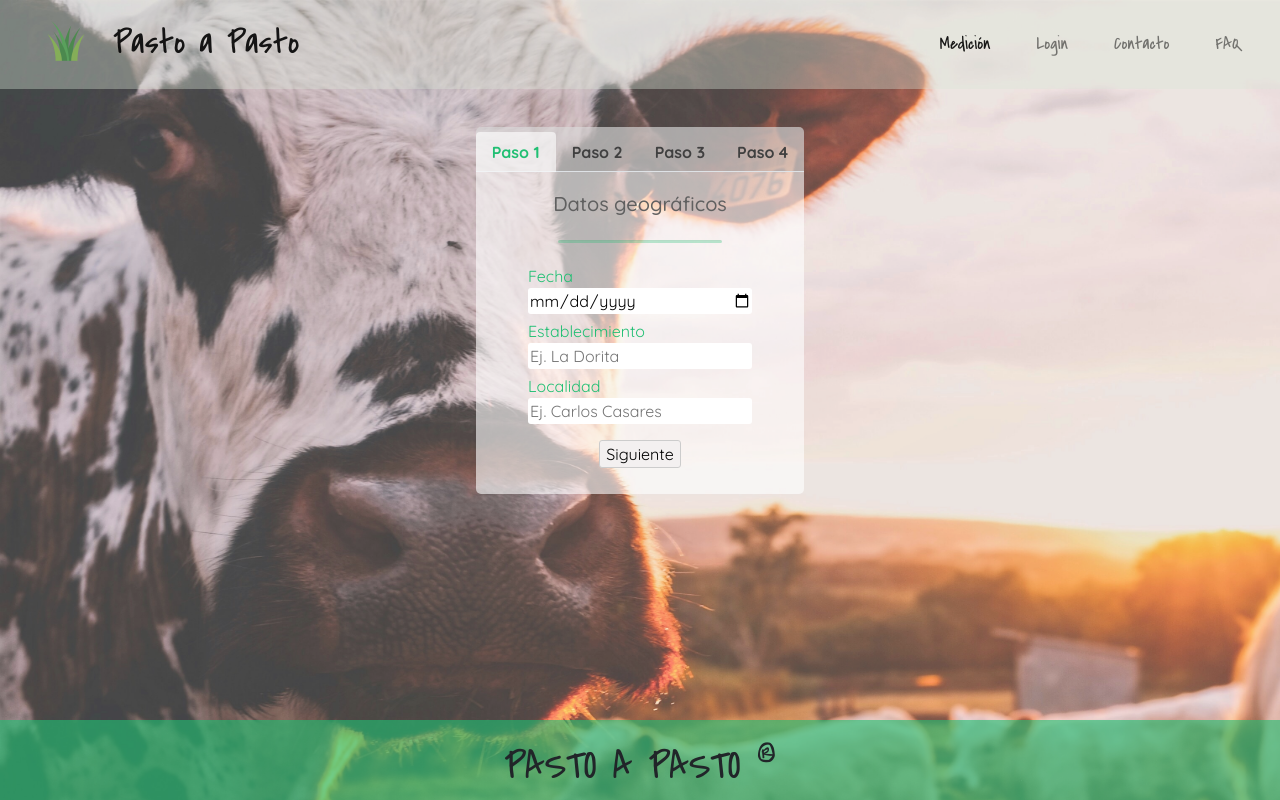
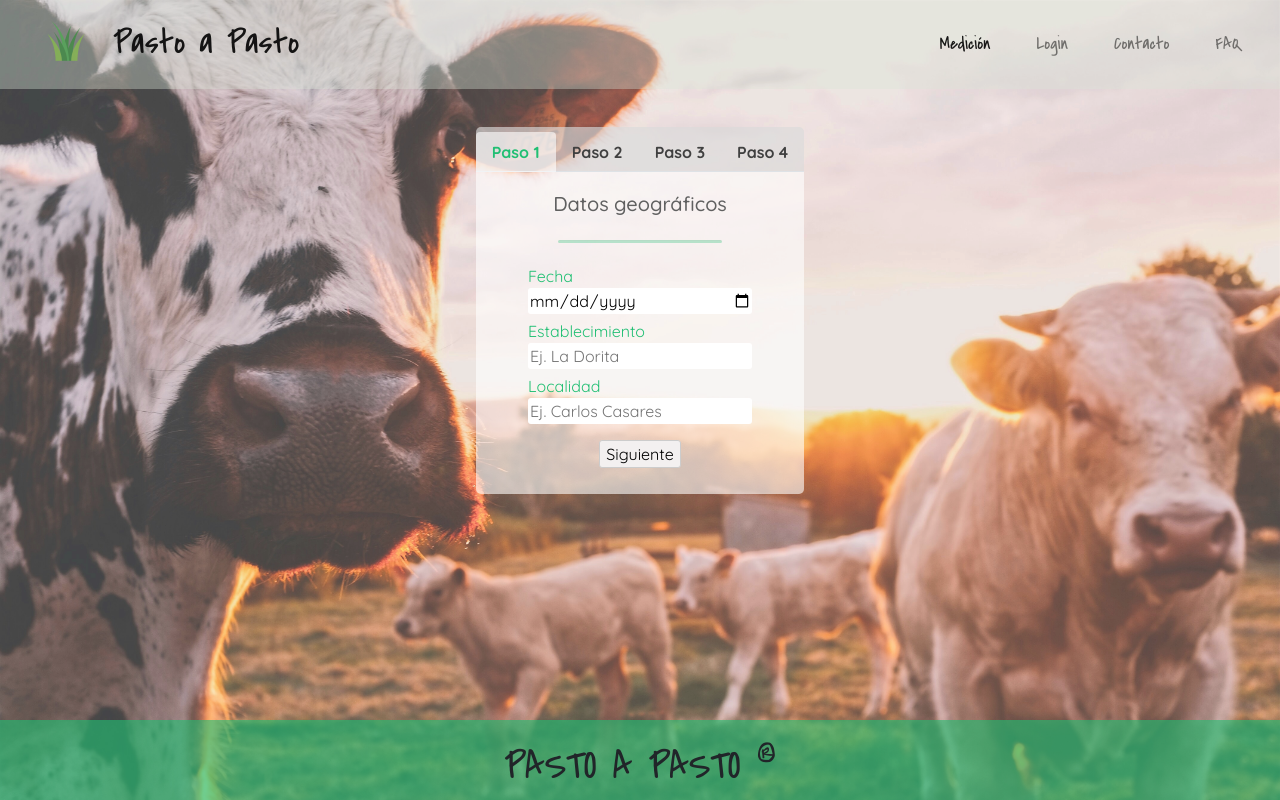
Before and after one commit to Apolofx/PastoAPastoWEB, a Flask app: page / in a window 1280 px wide. Run offline with Flask 2, Linux system fonts and the light colour scheme; some libraries are stand-ins or nearby versions; some web fonts are replaced.

Commit message:
muestra a angus de funcionalidad

```diff
--- a/pastoapasto.py
+++ b/pastoapasto.py
@@ -51,7 +51,7 @@ def paso2():
 #     subDirName = StringField(validators=[DataRequired()])
 
 class SubDirsForm(FlaskForm):
-    subDirList = FieldList(StringField(label = 'Medicion 1:', validators=[DataRequired()]), min_entries=1, max_entries=7)
+    subDirList = FieldList(StringField(label = 'Medicion 1:', validators=[DataRequired()]), min_entries=1)
     siguiente = SubmitField('Siguiente')
 
 @app.route('/paso3', methods=['GET', 'POST'])
--- a/static/estilos.css
+++ b/static/estilos.css
@@ -9,7 +9,7 @@ body {
 body::after {
     content:"";
     background-image: url('/static/cattle.jpg');
-    background-size: 1800px 1100px;
+    background-size: 100%;
     background-repeat: no-repeat;
     opacity: 0.830;
     top: 0;
```
